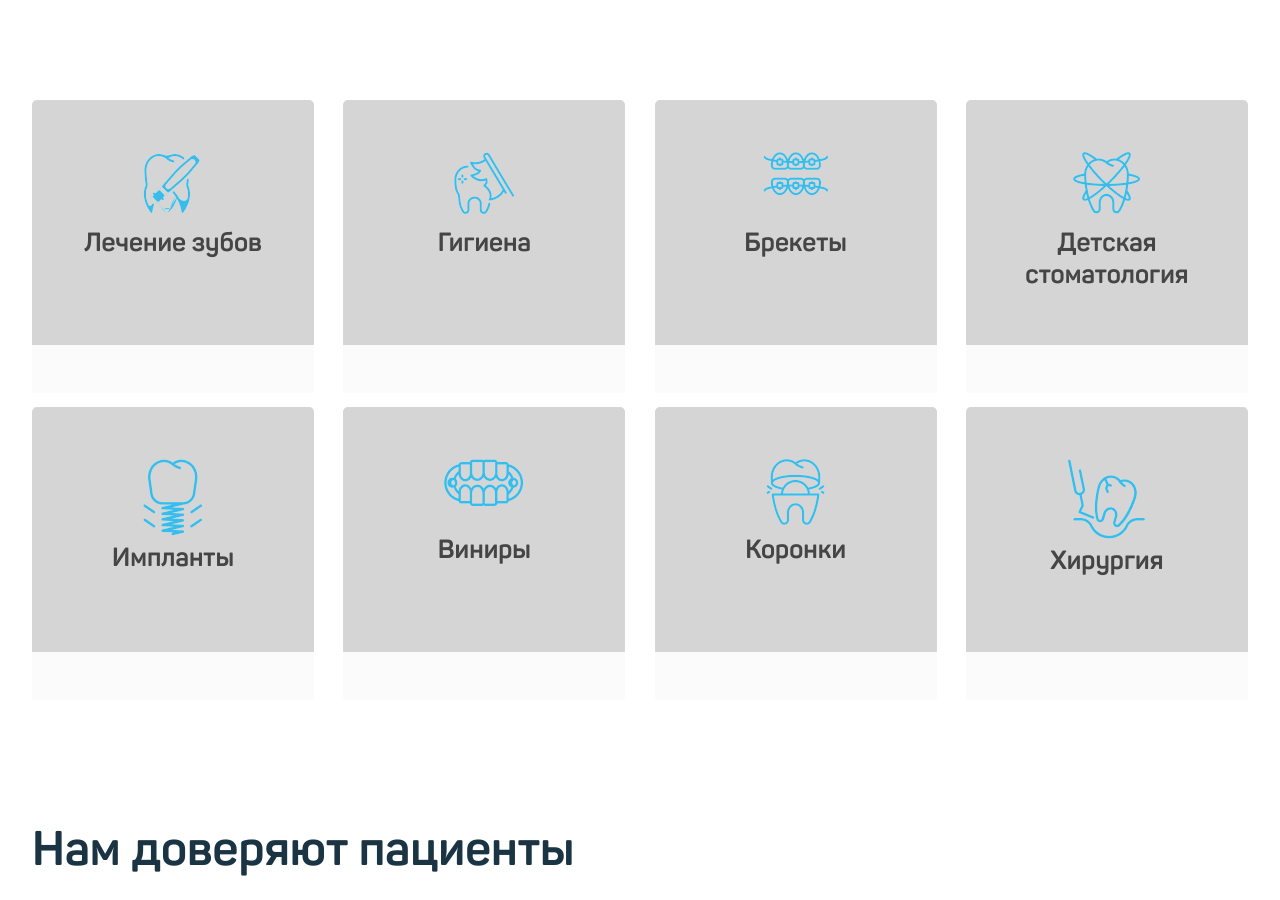
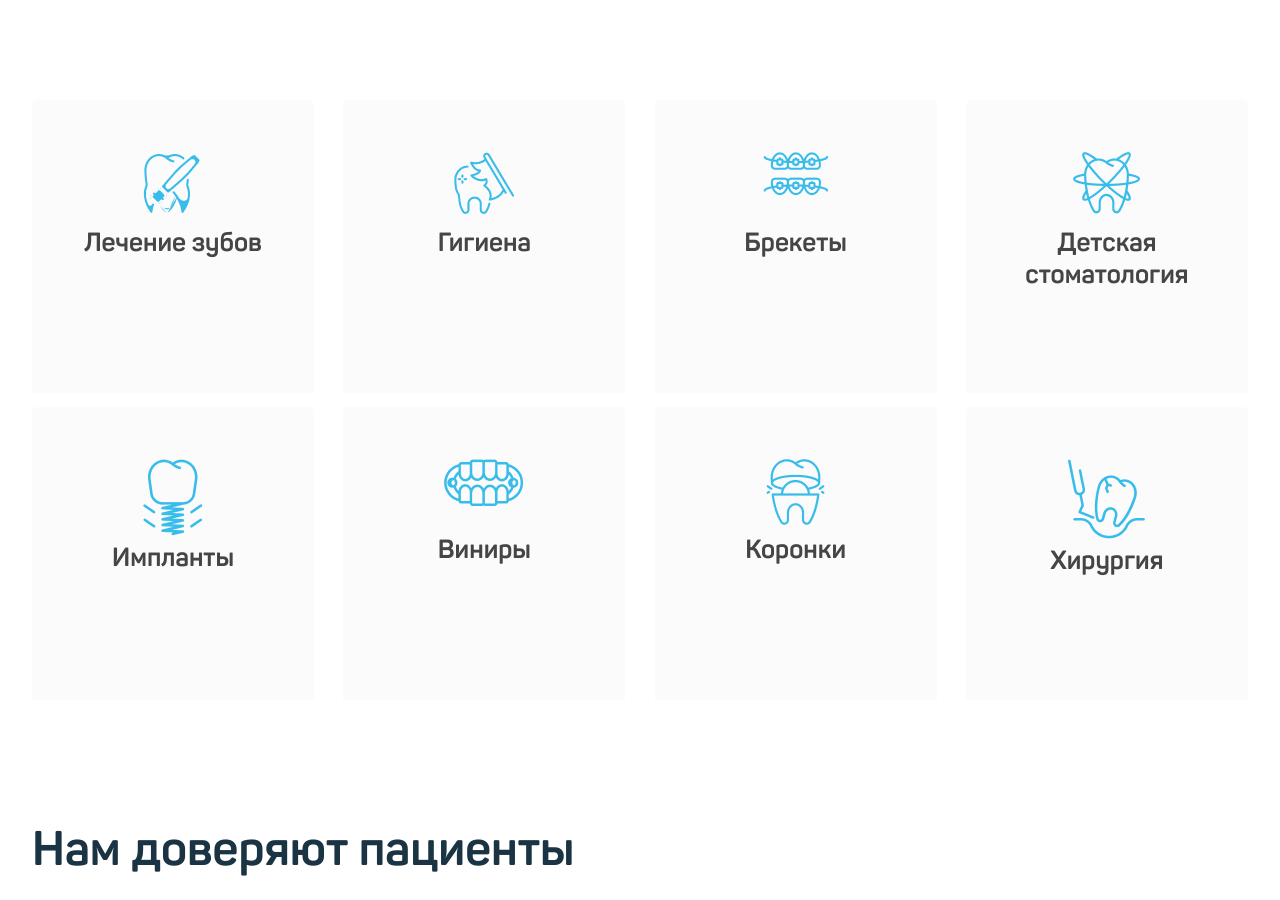
Before and after one commit to Yanastya89/dentistry, a plain HTML site: page index.html in a window 1280 px wide. Shown: the part 910-1810 px from the top of the page. Drawn offline with Linux system fonts and the light colour scheme; files whose address does not match are found by name.

Commit message:
вернула цвет

```diff
--- a/assets/styles/style.scss
+++ b/assets/styles/style.scss
@@ -603,7 +603,7 @@ $shadow: 0 13px 50px rgba(192, 192, 192, 0.2);
         }
 
         .cards {
-            background-color: $lgray;
+            background-color: $white;
             border-radius: 5px;
             padding: 50px;
 
```
Also changed, not shown: assets/styles/style.css, 1 other file.
